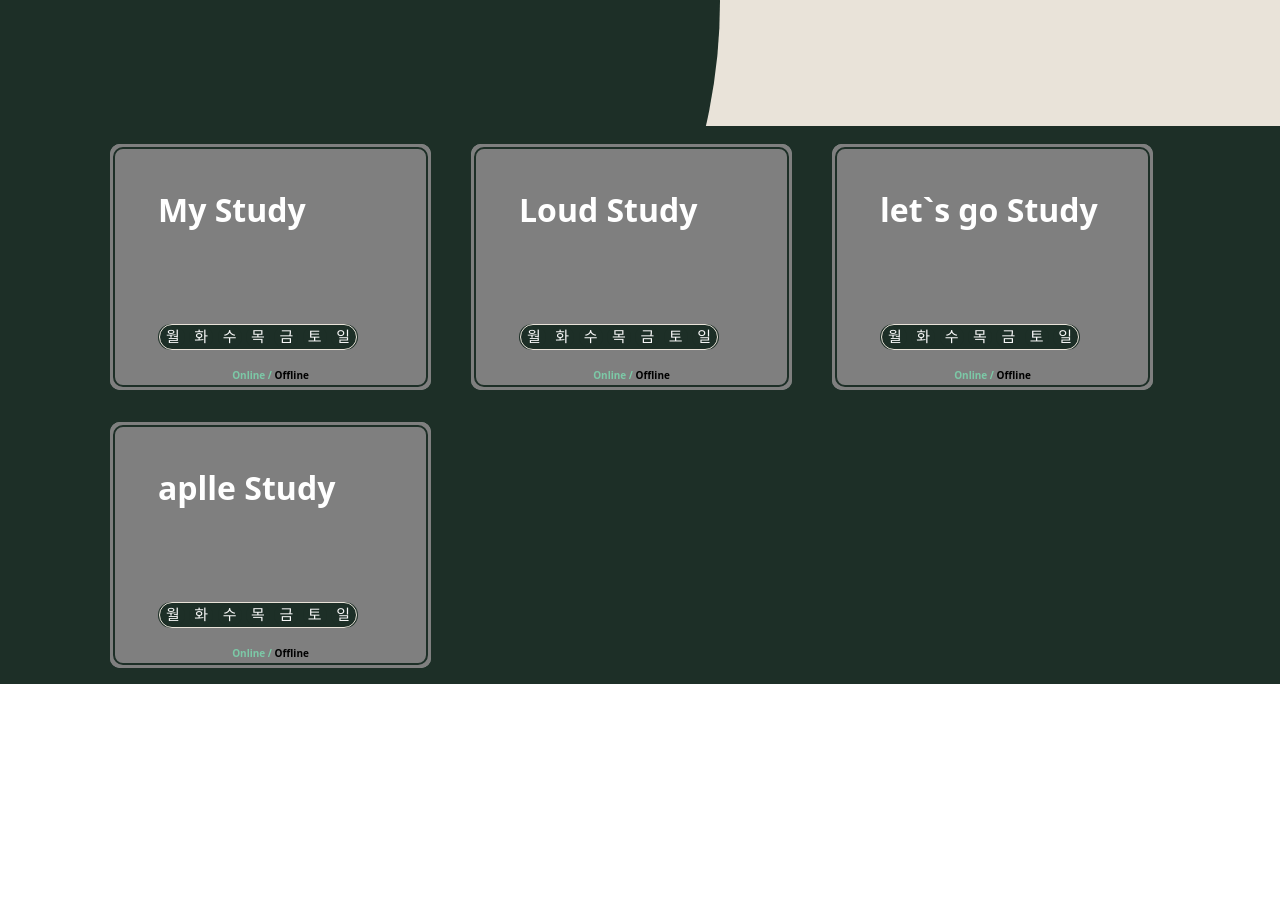
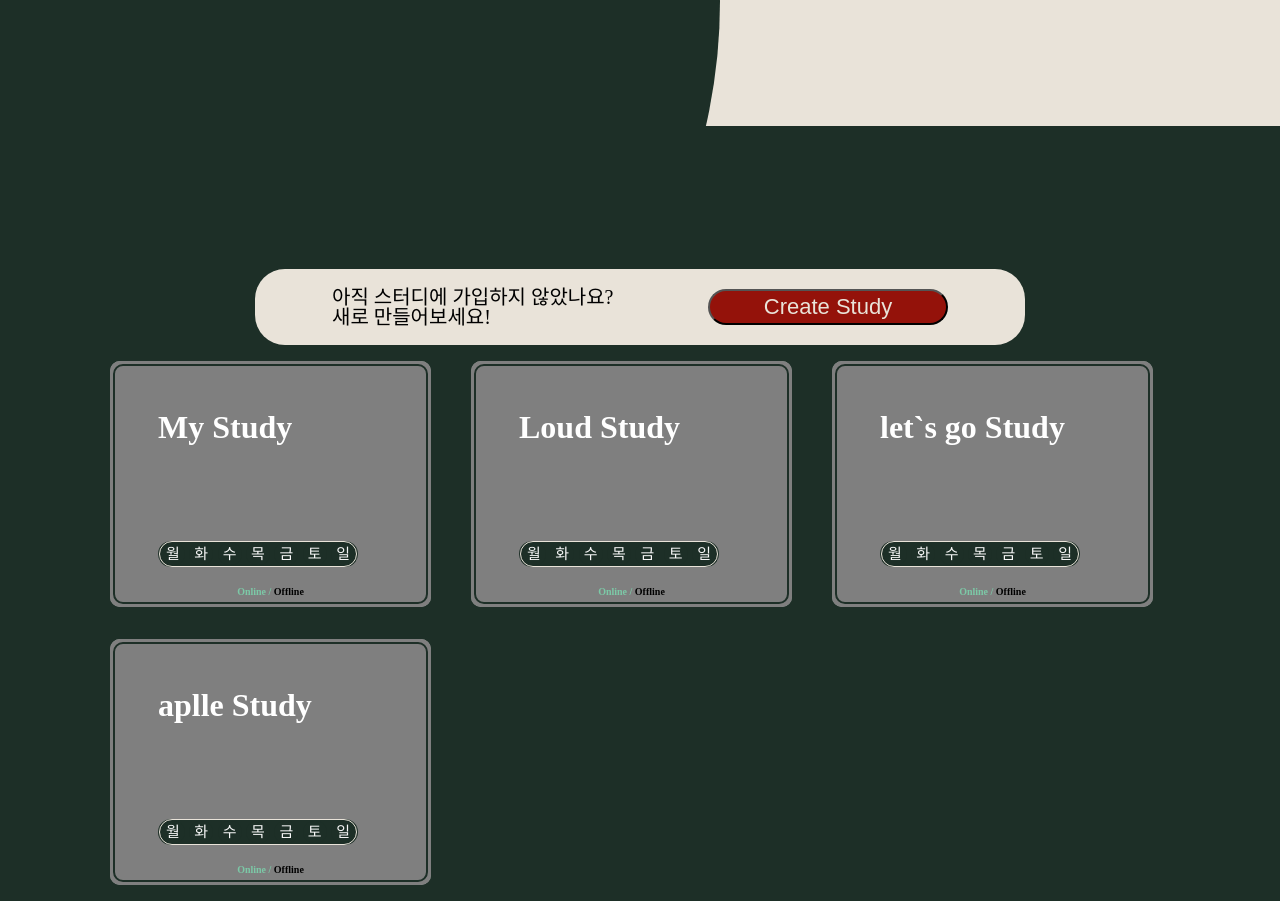
Before and after one commit to codestates-seb/seb41_main_022, a React (Create React App) app in the folder client/: page / in a window 1280 px wide. Shown: the part 710-1611 px from the top of the page. Before the commit the page ends 1394 px from the top, so only its background shows below. Built offline with nearby package versions, Linux system fonts and the light colour scheme; a web font is replaced by a local one.

Commit message:
feat #47 create study 컴포넌트 생성
정렬 및 css

```diff
--- /dev/null
+++ b/client/src/components/homepage/CreateStudyButton.tsx
@@ -0,0 +1,54 @@
+import styled from "styled-components";
+
+const CreateStudyButton = () => {
+  return (
+    <CreateStudyWrapper>
+      <div className="flexWrapper">
+        <div className="assign">
+          아직 스터디에 가입하지 않았나요?
+          <br />
+          새로 만들어보세요!
+        </div>
+        <RedButton>Create Study</RedButton>
+      </div>
+    </CreateStudyWrapper>
+  );
+};
+
+const CreateStudyWrapper = styled.div`
+  * {
+    font-family: "mainM";
+  }
+  margin-top: 140px;
+  background-color: var(--beige-00);
+  width: 70%;
+  height: 76px;
+  border-radius: var(--radius-30);
+  display: flex;
+  align-items: center;
+  justify-content: center;
+  > .flexWrapper {
+    width: 80%;
+    display: flex;
+    align-items: center;
+    justify-content: space-between;
+    > .assign {
+      font-size: 20px;
+    }
+  }
+`;
+
+const RedButton = styled.button`
+  width: 240px;
+  padding: 3px;
+  background-color: var(--red-00);
+  color: var(--beige-00);
+  border-radius: var(--radius-30);
+  font-family: "mainL", Arial;
+  font-size: 22px;
+  :hover {
+    background-color: var(--red-10);
+  }
+`;
+
+export default CreateStudyButton;
--- a/client/src/components/homepage/Recruitment.tsx
+++ b/client/src/components/homepage/Recruitment.tsx
@@ -72,6 +72,7 @@ const BodyWrapper = styled.div`
     font-weight: 800;
     font-size: 32px;
     margin-bottom: 22px;
+    font-family: "mainEB";
   }
   // 한줄소개
   > .body-content--wrapper {
--- a/client/src/pages/HomePage.tsx
+++ b/client/src/pages/HomePage.tsx
@@ -3,13 +3,17 @@ import styled from "styled-components";
 
 import RecruitmentList from "../components/homepage/RecruitmentList";
 import Banner from "../components/homepage/Banner";
+import CreateStudyButton from "../components/homepage/CreateStudyButton";
 
 const HomePage = () => {
   return (
     <>
       <HomepageWrapper>
         <Banner />
-        <RecruitmentList />
+        <ContentWrapper>
+          <CreateStudyButton />
+          <RecruitmentList />
+        </ContentWrapper>
       </HomepageWrapper>
     </>
   );
@@ -24,6 +28,13 @@ const HomepageWrapper = styled.div`
   display: flex;
   flex-direction: column;
   align-items: center;
+  font-family: "mainM";
+`;
+
+const ContentWrapper = styled.article`
+  display: flex;
+  flex-direction: column;
+  align-items: center;
 `;
 
 export default HomePage;
```
